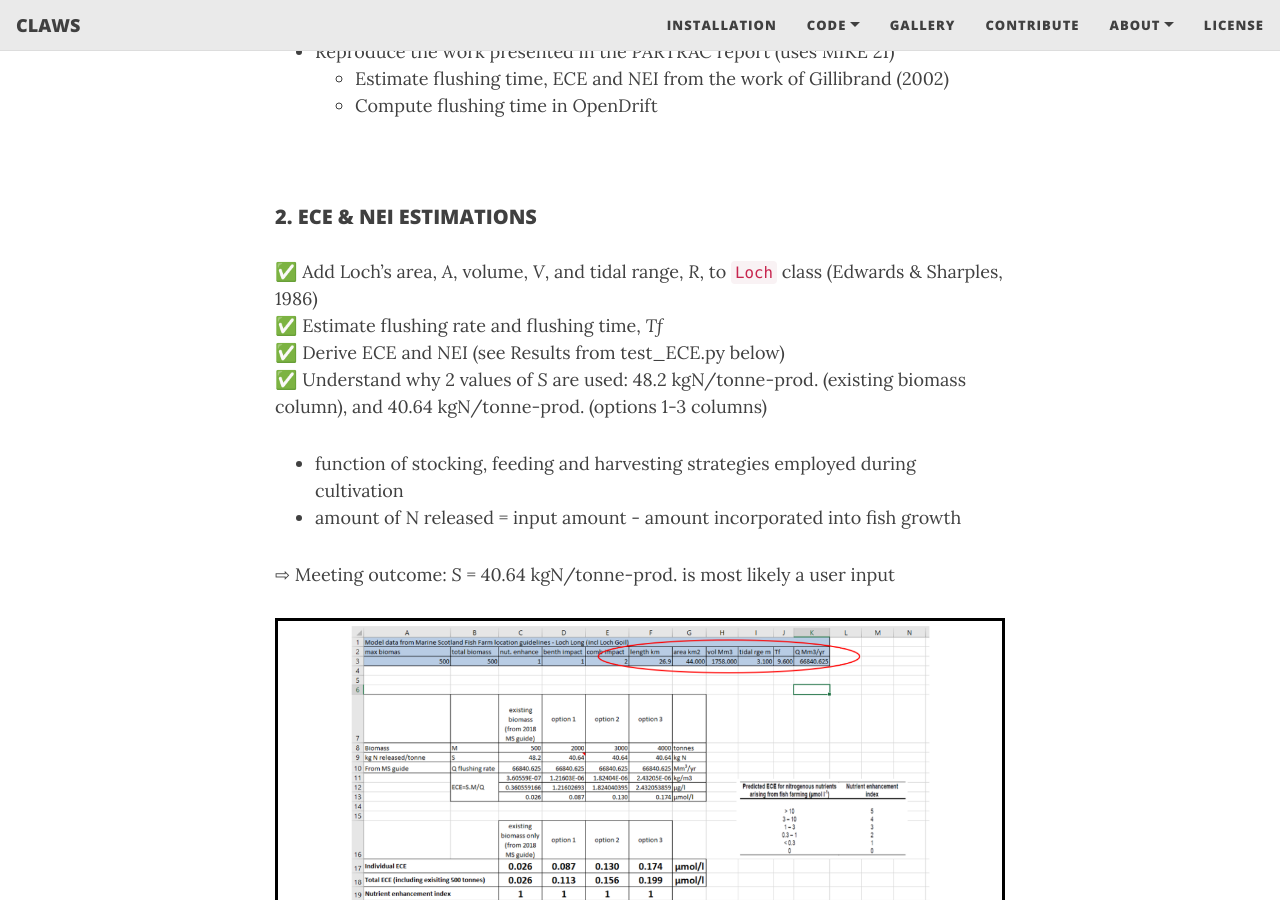
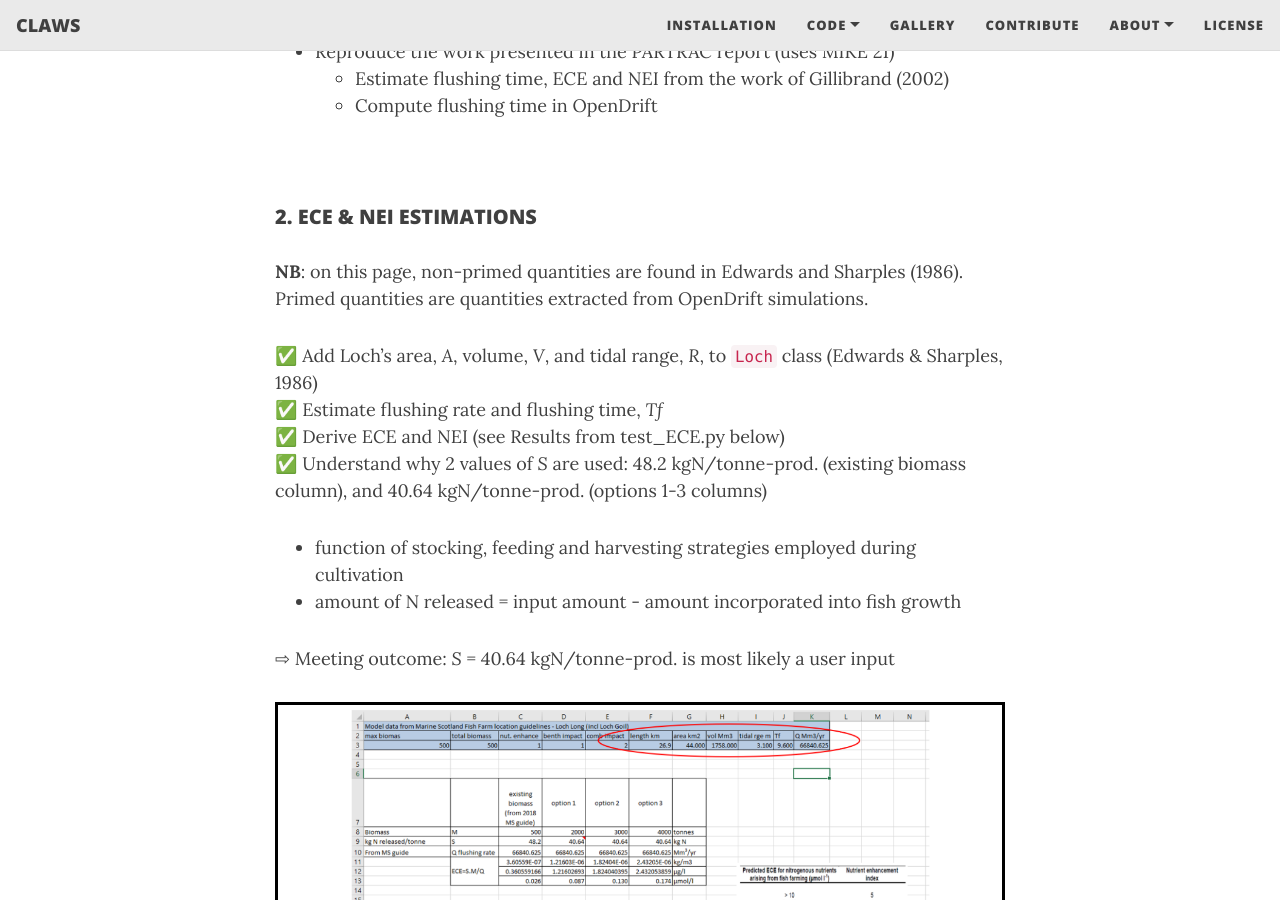
Before and after one commit to claws-scot/claws-scot.github.io, a Jekyll site: the page built from meetings/meeting-220613-N.md, in a window 1280 px wide and 900 px high, scrolled down 502 px. Built offline with Jekyll 4.4.1, drawn with Linux system fonts in a browser that asks for light colours; nearby versions of some CDN libraries; some of the changed text lies outside the part shown.

Commit message:
Editing web pages

```diff
--- a/meetings/meeting-220613-N.md
+++ b/meetings/meeting-220613-N.md
@@ -19,6 +19,10 @@ nav-short: true
 
 &nbsp;
 <h5>2. ECE & NEI ESTIMATIONS</h5>
+
+<p><b>NB</b>: on this page, non-primed quantities are found in Edwards and Sharples (1986).
+Primed quantities are quantities extracted from OpenDrift simulations.</p>
+
 &#9989; Add Loch's area, _A_, volume, _V_, and tidal range, _R_, to `Loch` class (Edwards & Sharples, 1986)
 &#9989; Estimate flushing rate and flushing time, _Tf_
 &#9989; Derive ECE and NEI (see Results from test_ECE.py below)
```
Also changed, not shown: other parts of meetings/meeting-220613-N.md (+0 -4 lines).
